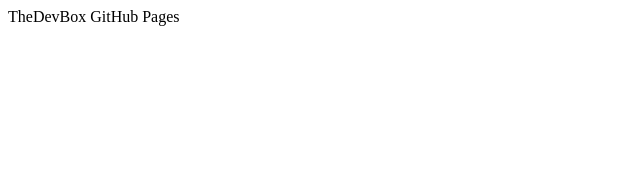
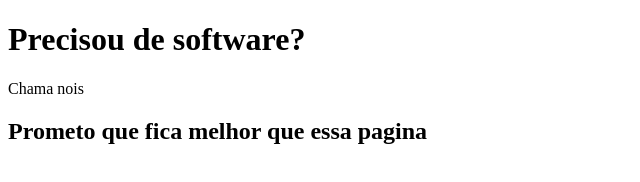
Before and after one commit to DevBoxCompany/devboxcompany.github.io, a plain HTML site: page index.html in a window 1280 px wide. Shown: the whole page, without its empty margins (0-640 px from the left). Drawn offline with Linux system fonts and the light colour scheme.

Commit message:
Update index.html

```diff
--- a/index.html
+++ b/index.html
@@ -4,6 +4,13 @@
     <title>TheDevBox GitHub Pages</title>
 </head>
 <body>
-    TheDevBox GitHub Pages
+    <h1> Precisou de software? </h1>
+
+    <p> Chama nois </p>
+
+    <h2> Prometo que fica melhor que essa pagina </h2>
+
+
+
 </body>
 </html>
```
